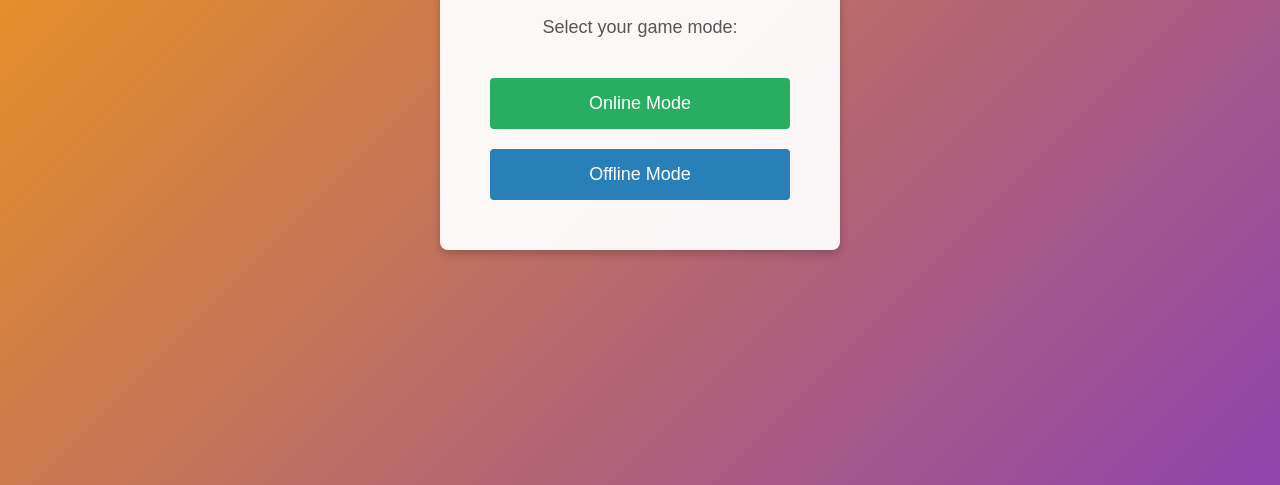
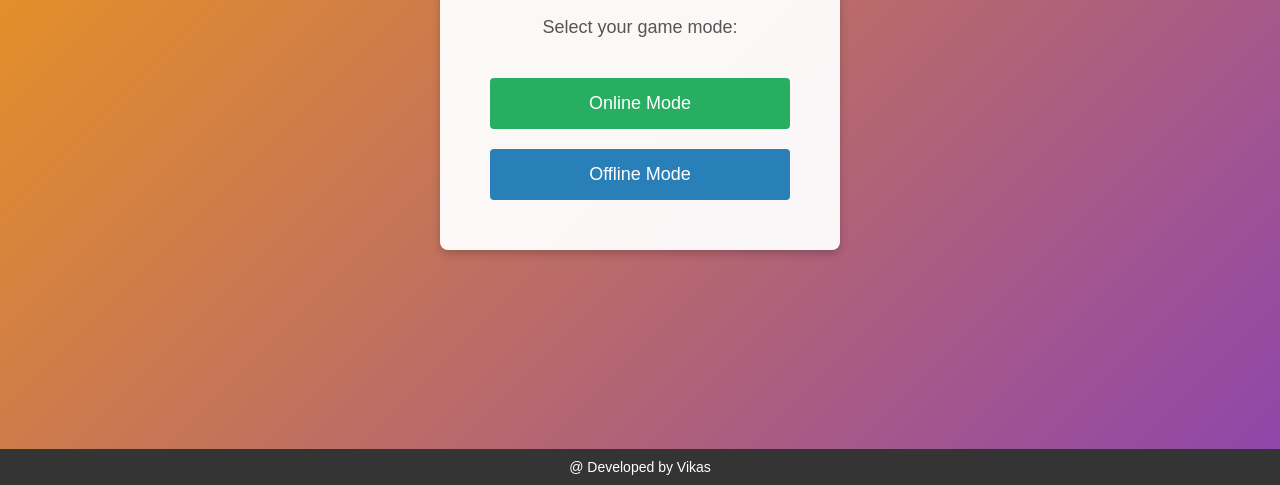
Before and after one commit to Vikas-922/TIC-TAC-TOE--Offline, a plain HTML site: page index.html in a window 1280 px wide. Shown: the part 315-800 px from the top of the page. Drawn offline with Linux system fonts and the light colour scheme.

Commit message:
added footer

```diff
--- a/index.html
+++ b/index.html
@@ -18,9 +18,10 @@
       background: linear-gradient(135deg, #f39c12, #8e44ad);
       font-family: 'Arial', sans-serif;
       display: flex;
+      flex-direction: column;
+      min-height: 100vh;
       align-items: center;
       justify-content: center;
-      min-height: 100vh;
       padding: 20px;
     }
 
@@ -73,6 +74,20 @@
       color: #fff;
     }
 
+    /* Footer Styling */
+    footer {
+    position: fixed;
+    bottom: 0;
+    background-color: #343434;
+    width: 100%;
+    font-weight: 500;
+      text-align: center;
+      padding: 10px 0;
+      font-size: 14px;
+      color: #fff;
+      margin-top: 20px;
+    }
+
     /* Responsive Styles */
     @media (max-width: 600px) {
       .container {
@@ -99,6 +114,10 @@
     <button class="btn" id="offlineBtn">Offline Mode</button>
   </div>
 
+  <footer>
+    @ Developed by Vikas
+  </footer>
+
   <script>
     // Redirect to the appropriate page based on the button clicked
     document.getElementById("onlineBtn").addEventListener("click", function() {
```
